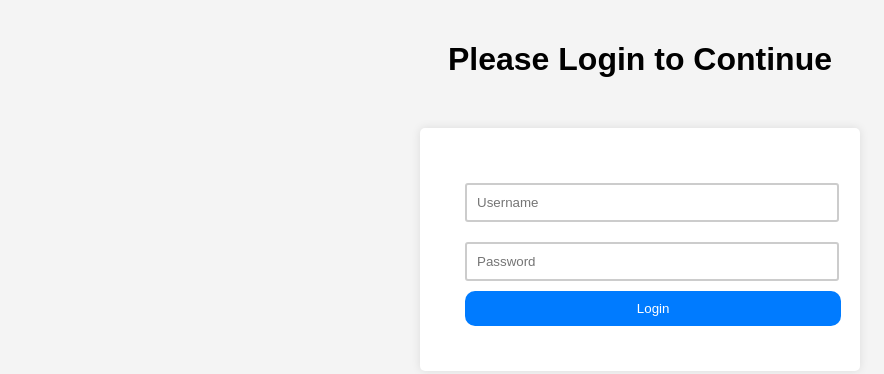
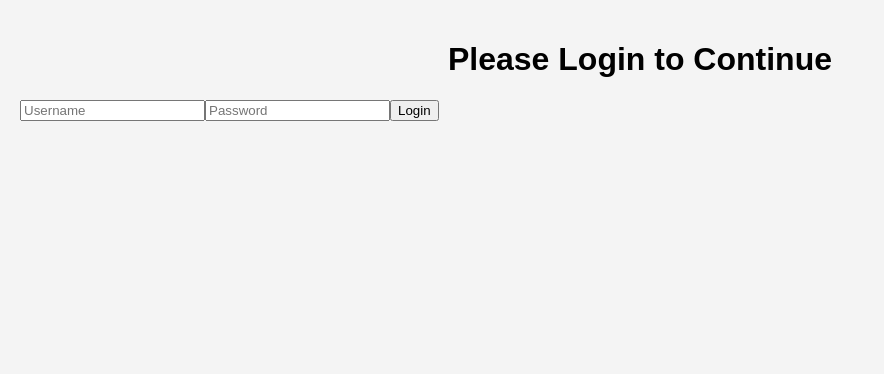
Before and after one commit to connorquitt/jkhgjkgh, a React app in the folder client/: page /login in a window 1280 px wide. Shown: the whole page, without its empty margins (0-884 px from the left). Built offline with nearby package versions, Linux system fonts and the light colour scheme.

Commit message:
Update index.css

```diff
--- a/client/src/index.css
+++ b/client/src/index.css
@@ -28,39 +28,6 @@ body {
   text-decoration: underline;
 }
 
-/* Login component */
-.login-form {
-  background-color: #fff;
-  padding: 45px;
-  border-radius: 5px;
-  box-shadow: 0 0 10px rgba(0, 0, 0, 0.1);
-  width: 350px;
-  margin: 50px auto;
-}
-
-.login-form input[type="text"],
-.login-form input[type="password"] {
-  width: 100%;
-  padding: 10px;
-  margin: 10px 0;
-  border: 2px solid #ccc;
-  border-radius: 3px;
-}
-
-.login-form button[type="submit"] {
-  width: 107.5%;
-  padding: 10px;
-  background-color: #007bff;
-  border: none;
-  border-radius: 10px;
-  color: #fff;
-  cursor: pointer;
-}
-
-.login-form button[type="submit"]:hover {
-  background-color: #0056b3;
-}
-
 .card {
   box-shadow: 0 4px 8px 0 rgba(0,0,0,0.2);
   transition: 0.3s;
@@ -73,15 +40,3 @@ body {
 .card:hover {
   box-shadow: 0 8px 16px 0 rgba(0,0,0,0.2);
 }
-
-.employee-meeting {
-  box-shadow: 0 4px 8px 0 rgba(0,0,0,0.2);
-  transition: 0.3s;
-  padding: 15px 16px;
-  width: 40%;
-  text-align: left;
-}
-
-.employee-meeting:hover {
-  box-shadow: 0 8px 16px 0 rgba(0,0,0,0.2);
-}
```
